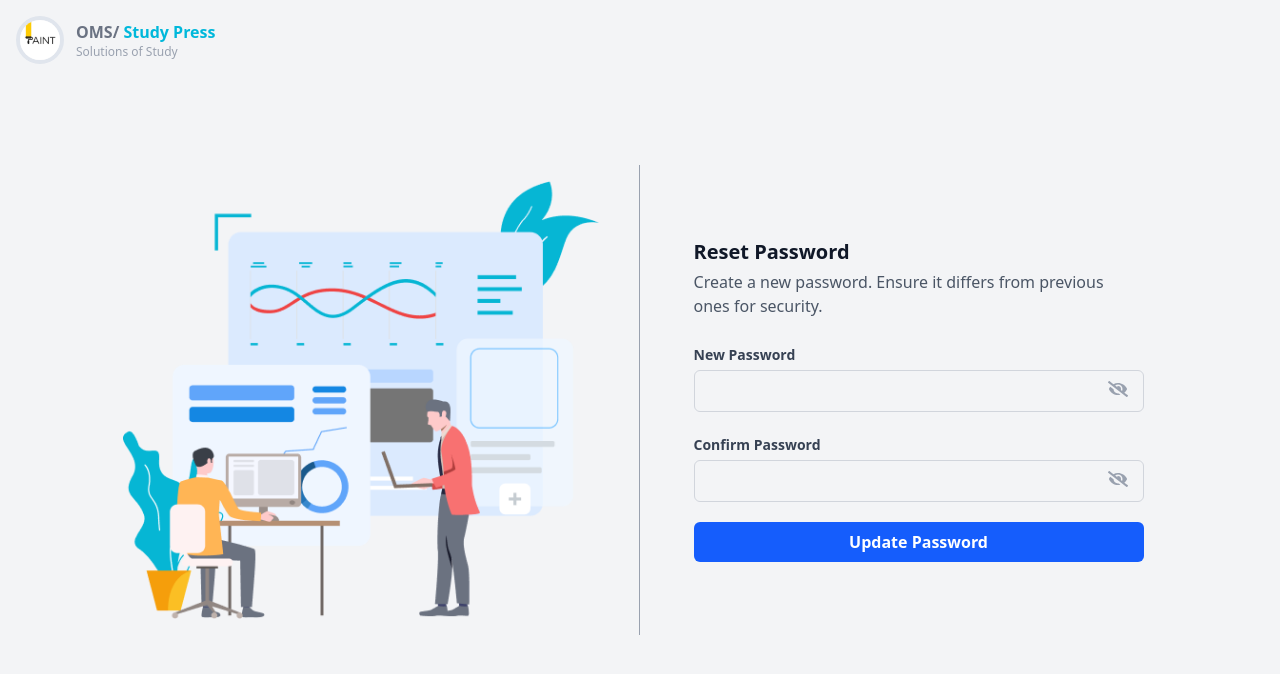
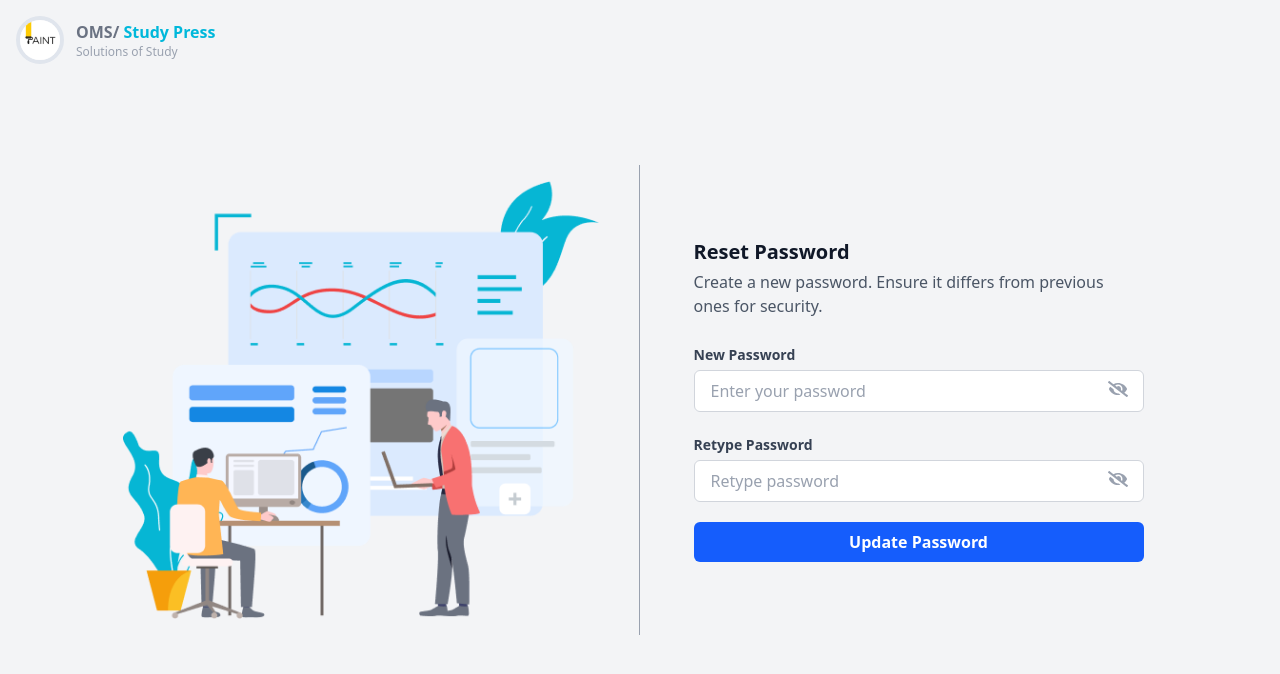
Before and after one commit to SaifullaJubair/revinr-oms-task, a Next.js app: page /reset-password in a window 1280 px wide. Shown: the top 674 px of the page. Built offline with nearby package versions, Linux system fonts and the light colour scheme.

Commit message:
Enhance Reset Password component with improved input placeholders and label updates

```diff
--- a/src/pages/auth/resetPassword/ResetPassword.jsx
+++ b/src/pages/auth/resetPassword/ResetPassword.jsx
@@ -112,8 +112,9 @@ const ResetPassword = () => {
                   <div className="relative">
                     <input
                       type={isPasswordShow ? "text" : "password"}
+                      placeholder="Enter your password"
                       {...register("user_password", passwordValidation)}
-                      className={`placeholder:text-gray-400 border rounded-sm outline-none px-4 w-full mt-1 py-2 focus:border-primary transition-colors duration-300 ${
+                      className={`bg-white placeholder:text-gray-400 border rounded-sm outline-none px-4 w-full mt-1 py-2 focus:border-primary transition-colors duration-300 ${
                         errors.user_password
                           ? "border-red-500"
                           : "border-gray-300"
@@ -132,25 +133,26 @@ const ResetPassword = () => {
                   </div>
                   {errors.user_password && (
                     <div className="text-xs text-red-500 mt-1 space-y-1">
-                      <p >{errors.user_password.message}</p>
+                      <p>{errors.user_password.message}</p>
                     </div>
                   )}
                 </div>
 
-                {/* Confirm Password Input */}
+                {/* Retype Password Input */}
                 <div>
                   <label className="font-bold text-sm text-gray-700">
-                    Confirm Password
+                    Retype Password
                   </label>
                   <div className="relative">
                     <input
                       type={isPasswordShow ? "text" : "password"}
+                      placeholder="Retype password"
                       {...register("confirm_password", {
                         required: "Please confirm your password",
                         validate: (value) =>
                           value === password || "Passwords do not match",
                       })}
-                      className={`placeholder:text-gray-400 border rounded-sm outline-none px-4 w-full mt-1 py-2 focus:border-primary transition-colors duration-300 ${
+                      className={`bg-white placeholder:text-gray-400 border rounded-sm outline-none px-4 w-full mt-1 py-2 focus:border-primary transition-colors duration-300 ${
                         errors.confirm_password
                           ? "border-red-500"
                           : "border-gray-300"
```
